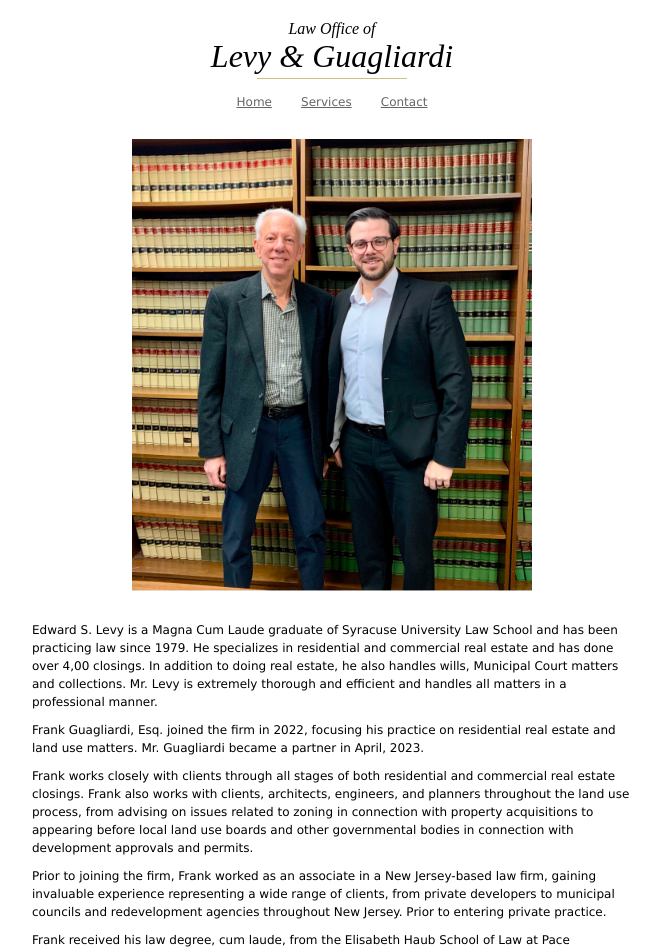
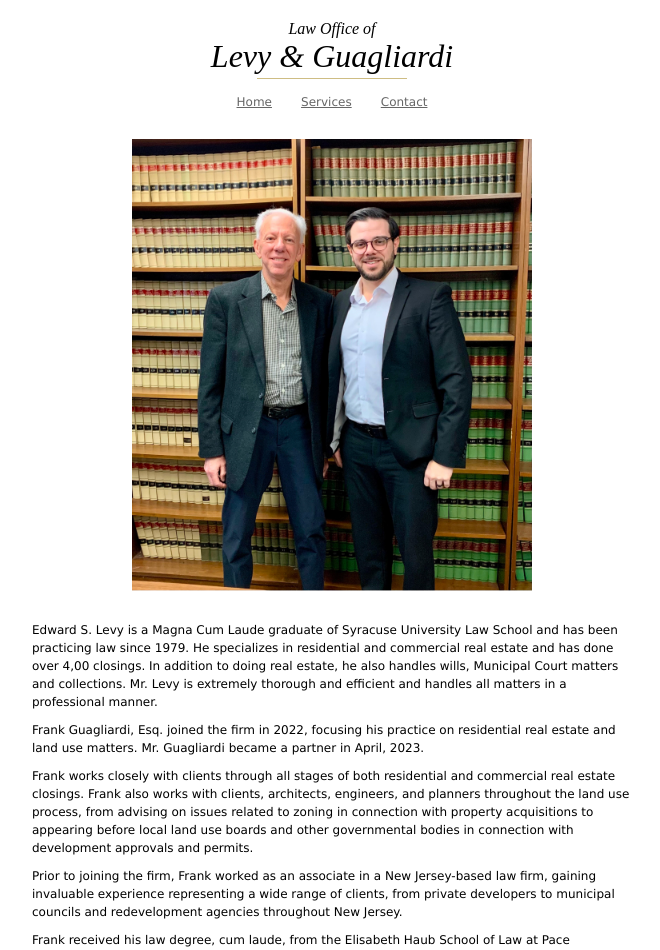
Before and after one commit to mikewgd/pearllevy, a React (Vite) app: page / in a window 1280 px wide. Shown: the top 950 px of the page, without its empty margins (308-968 px from the left). Built offline with nearby package versions, Linux system fonts and the light colour scheme.

Commit message:
copy update

```diff
--- a/src/components/pages/HomePage/index.js
+++ b/src/components/pages/HomePage/index.js
@@ -33,7 +33,7 @@ export const HomePage = () => (
       Prior to joining the firm, Frank worked as an associate in a New Jersey-based
       law firm, gaining invaluable experience representing a wide range of clients,
       from private developers to municipal councils and redevelopment agencies
-      throughout New Jersey. Prior to entering private practice.
+      throughout New Jersey.
     </Paragraph>
     <Paragraph>
       Frank received his law degree, cum laude, from the Elisabeth Haub School
```
